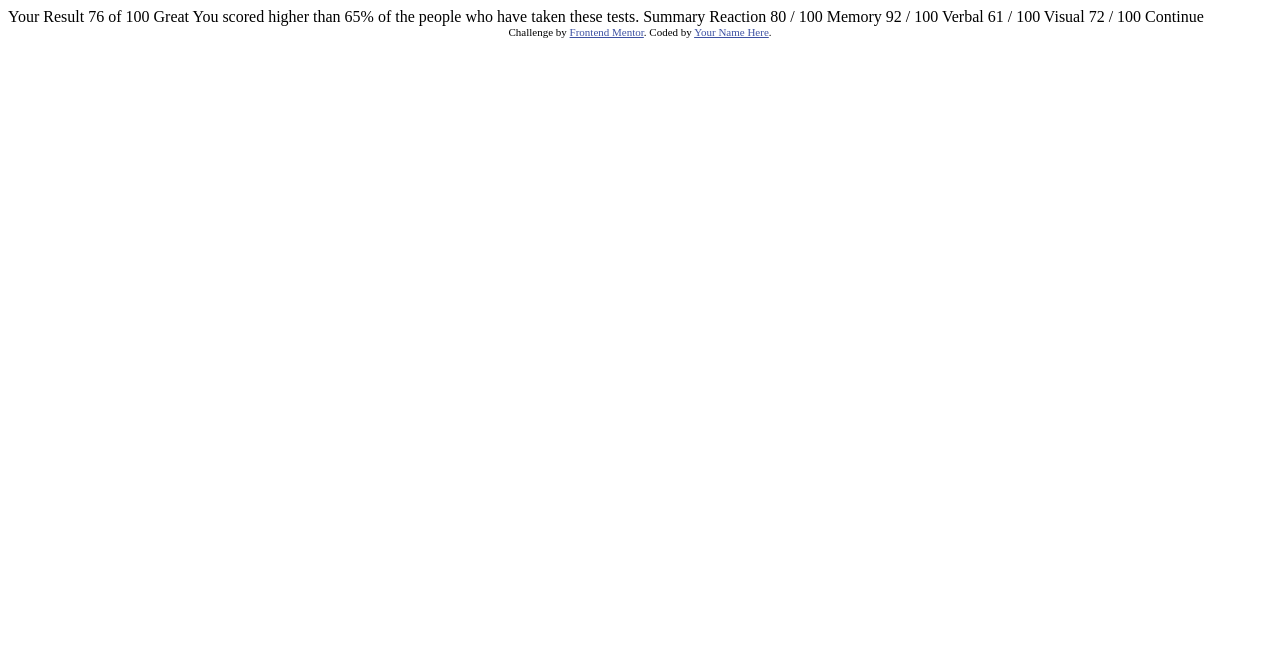
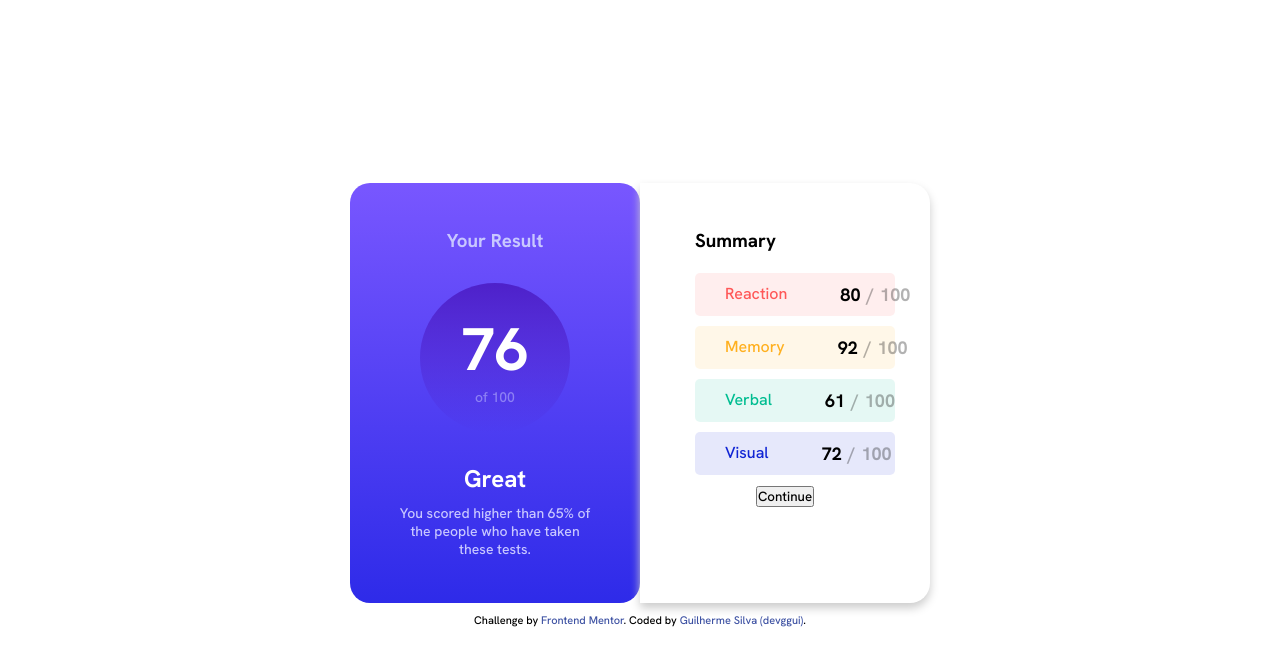
Before and after one commit to devggui/results-summary-component-main, a plain HTML site: page index.html in a window 1280 px wide. Drawn offline with Linux system fonts and the light colour scheme.

Commit message:
feat: Ajusts

```diff
--- a/index.html
+++ b/index.html
@@ -6,42 +6,86 @@
 
   <link rel="icon" type="image/png" sizes="32x32" href="./assets/images/favicon-32x32.png">
 
+  <link rel="preconnect" href="https://fonts.googleapis.com">
+  <link rel="preconnect" href="https://fonts.gstatic.com" crossorigin>
+  <link href="https://fonts.googleapis.com/css2?family=Hanken+Grotesk:wght@500;700;800&display=swap" rel="stylesheet">
+
+  <link rel="stylesheet" href="./styles/style.css">
+
   <title>Frontend Mentor | Results summary component</title>
 
-  <!-- Feel free to remove these styles or customise in your own stylesheet 👍 -->
-  <style>
-    .attribution { font-size: 11px; text-align: center; }
-    .attribution a { color: hsl(228, 45%, 44%); }
-  </style>
 </head>
 <body>
+  <div class="container">
+    <div class="content">
+      <div class="content-left">
+        <h3>Your Result</h3>
+        <div class="circle">
+          <h1>76</h1>
+          <p>of 100</p>
+        </div>
 
-  Your Result
-  76
-  of 100
+        <h2>Great</h2>
+        <p>You scored higher than 65% of the people who have taken these tests.</p>
+      </div>
+      <div class="content-right">
+        <h3>Summary</h3>
 
-  Great
-  You scored higher than 65% of the people who have taken these tests.
+        <div class="items" style="background-color: hsla(0, 100%, 67%, 0.1);">
+          <div class="items-left">
+            <i></i>
+            <span style="color: var(--primary-Light-red);">Reaction</span>
+          </div>
+          <div class="items-right">
+            <p>80</p>
+            <p style="color: rgba(0, 0, 0, 0.3);">/</p>
+            <p style="color: rgba(0, 0, 0, 0.3);">100</p>
+          </div>
+        </div>
 
-  Summary
+        <div class="items" style="background-color: hsla(39, 100%, 56%, 0.1);">
+          <div class="items-left">
+            <i></i>
+            <span style="color: var(--primary-Orangey-yellow);">Memory</span>
+          </div>
+          <div class="items-right">
+            <p>92 </p>
+            <p style="color: rgba(0, 0, 0, 0.3);">/</p>
+            <p style="color: rgba(0, 0, 0, 0.3);">100</p>
+          </div>
+        </div>
 
-  Reaction
-  80 / 100
+        <div class="items" style="background-color: hsla(166, 100%, 37%, 0.1);">
+          <div class="items-left">
+            <i></i>
+            <span style="color: var(--primary-Green-teal);">Verbal</span>
+          </div>
+          <div class="items-right">
+            <p>61</p>
+            <p style="color: rgba(0, 0, 0, 0.3);">/</p>
+            <p style="color: rgba(0, 0, 0, 0.3);">100</p>
+          </div>
+        </div>
 
-  Memory
-  92 / 100
+        <div class="items" style="background-color: hsla(234, 85%, 45%, 0.1);">
+          <div class="items-left">
+            <i></i>
+            <span style="color: var(--primary-Cobalt-blue);">Visual</span>
+          </div>
+          <div class="items-right">
+            <p>72 </p>
+            <p style="color: rgba(0, 0, 0, 0.3);">/</p>
+            <p style="color: rgba(0, 0, 0, 0.3);">100</p>
+          </div>
+        </div>
 
-  Verbal
-  61 / 100
-
-  Visual
-  72 / 100
-
-  Continue
-
-  <div class="attribution">
-    Challenge by <a href="https://www.frontendmentor.io?ref=challenge" target="_blank">Frontend Mentor</a>.
-    Coded by <a href="#">Your Name Here</a>.
+        <button>Continue</button>
+      </div>
+    </div>
+    <div class="attribution">
+      Challenge by <a href="https://www.frontendmentor.io?ref=challenge" target="_blank">Frontend Mentor</a>.
+      Coded by <a href="#">Guilherme Silva (devggui)</a>.
+    </div>
   </div>
 </body>
 </html>
--- /dev/null
+++ b/styles/style.css
@@ -0,0 +1,155 @@
+:root {
+  /* Primary */
+  --primary-Light-red: hsl(0, 100%, 67%);
+  --primary-Orangey-yellow: hsl(39, 100%, 56%);
+  --primary-Green-teal: hsl(166, 100%, 37%);
+  --primary-Cobalt-blue: hsl(234, 85%, 45%);
+
+  /* Brackground */
+  --gradient-Light-slate-blue: hsl(252, 100%, 67%);
+  --gradient-Light-royal-blue: hsl(241, 81%, 54%);
+
+  /* Circle */
+  --gradient-Violet-blue: hsla(256, 72%, 46%, 1);
+  --gradient-Persian-blue: hsla(241, 72%, 46%, 0);
+
+  /* Neutral */
+  --neutral-White: hsl(0, 0%, 100%);
+  --neutral-Pale-blue: hsl(221, 100%, 96%);
+  --neutral-Light-lavender: hsl(241, 100%, 89%);
+  --neutral-Dark-gray-blue: hsl(224, 30%, 27%);
+}
+
+* {
+  padding: 0;
+  margin: 0;
+  text-decoration: none;
+  font-family: 'Hanken Grotesk', sans-serif;
+}
+
+body {
+  background-color: var(--neutral-White);
+}
+
+p {
+  font-size: 18px;
+}
+
+.attribution {
+  font-size: 11px;
+  text-align: center;
+}
+
+.attribution a {
+  color: hsl(228, 45%, 44%);
+}
+
+.container {
+  display: flex;
+  flex-direction: column;
+  width: 100vw;
+  height: 100vh;
+  justify-content: center;
+  align-items: center;
+  text-align: center;
+  background-color: var(--neutral-White);
+}
+
+.content {
+  display: flex;
+  max-width: 40vw;
+  max-width: 2560px;
+  max-height: 1440px;
+  background-color: white;
+  border-radius: 20px;
+  margin: 10px;
+}
+
+/* Content Left */
+.content-left {
+  background-image: linear-gradient(var(--gradient-Light-slate-blue), var(--gradient-Light-royal-blue));
+  border-radius: 20px;
+  padding: 45px;
+  max-width: 200px;
+}
+
+.content-left > p {
+  color: var(--neutral-Light-lavender);
+}
+
+.circle {
+  display: flex;
+  flex-direction: column;
+  width: 150px;
+  height: 150px;
+  background-image: linear-gradient(var(--gradient-Violet-blue), var(--gradient-Persian-blue));
+  border-radius: 50%;
+  justify-content: center;
+  align-items: center;
+  text-align: center;
+  margin: 0 auto;
+}
+
+.content-left > .circle > h1 {
+  color: var(--neutral-White);
+  font-size: 60px;
+}
+
+.content-left > .circle > p {
+  color: var(--neutral-Light-lavender);
+  font-size: 14px;
+  opacity: 0.5;
+}
+
+.content-left > h2 {
+  color: var(--neutral-White);
+  margin: 30px 0 10px 0;
+}
+
+.content-left > h3 {
+  color: var(--neutral-Light-lavender);
+  margin: 0px 0 30px 0;
+}
+
+.content-left > p {
+  font-size: 14px;
+}
+
+/* Content Right */
+.content-right {
+  background-color: var(--neutral-White);
+  border-radius: 0 20px 20px 0;
+  box-shadow: 0 5px 10px #ccc;
+  max-width: 200px;
+  padding: 45px;
+}
+
+.content-right h3 {
+  text-align: left;
+  margin: 0 0 20px 10px;
+}
+
+.content-right .items {
+  display: flex;
+  flex-direction: row;
+  padding: 10px 0 10px 0;
+  margin: 10px;
+  border-radius: 5px;
+  justify-content: space-between;
+  width: 200px;
+}
+
+.content-right .items > div {
+  display: flex;
+  flex-direction: row;
+  margin: 0 20px 0 20px;
+}
+
+.content-right .items span {
+  margin: 0 10px 0 10px;
+}
+
+.content-right .items .items-right p {
+  margin: 0 3px 0 3px;
+  font-weight: bold;
+}
```
Also changed, not shown: 1 other file.
